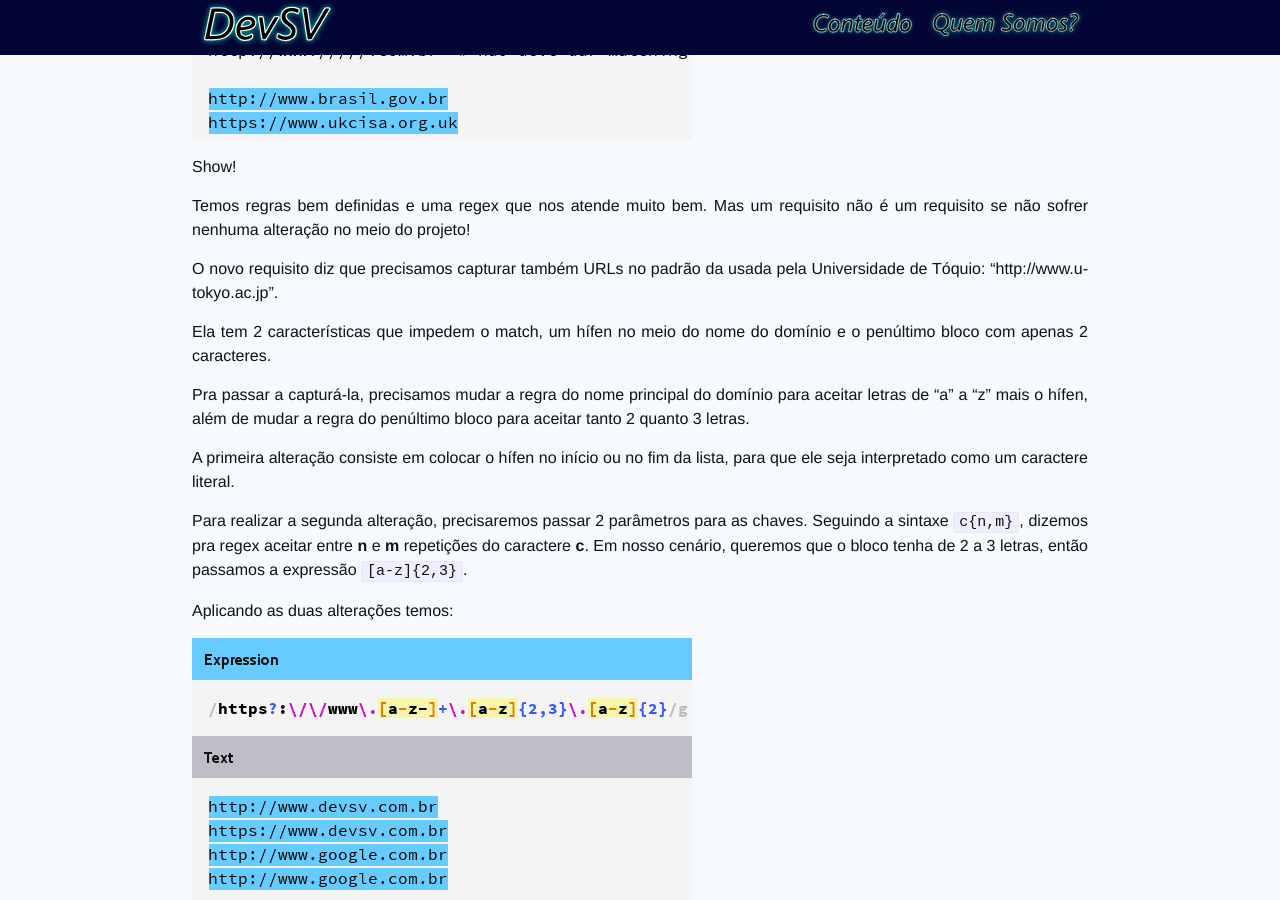
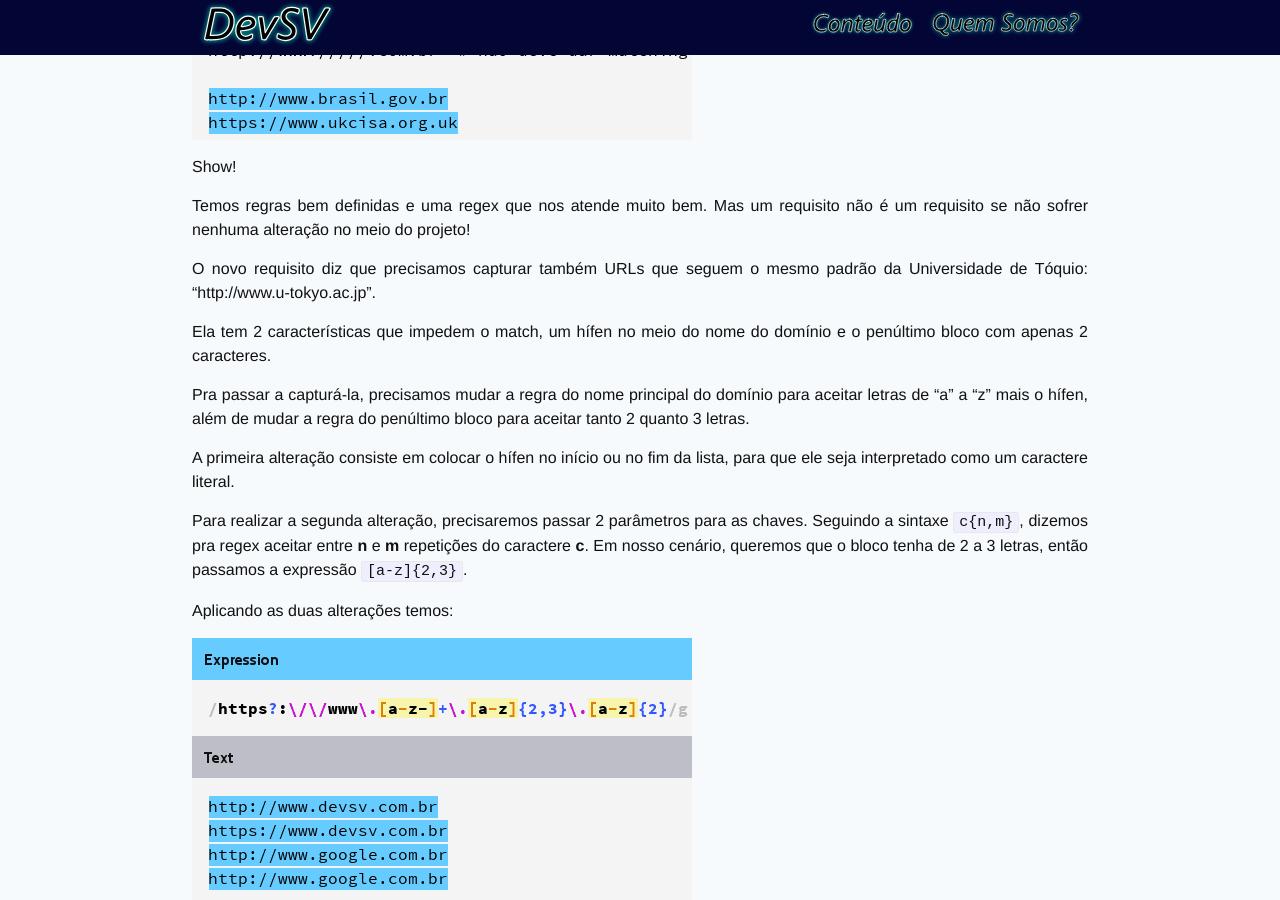
Before and after one commit to devsvbr/devsvbr.github.io, a Jekyll site: the page built from _posts/2017-04-04-falando-sobre-expressoes-regulares-ai-vem-as-chaves-chaves-chaves.md, in a window 1280 px wide and 900 px high, scrolled down 1958 px. Built offline with Jekyll 4.4.1, drawn with Linux system fonts in a browser that asks for light colours.

Commit message:
ajustando uma frase que estava estranha

```diff
--- a/_posts/2017-04-04-falando-sobre-expressoes-regulares-ai-vem-as-chaves-chaves-chaves.md
+++ b/_posts/2017-04-04-falando-sobre-expressoes-regulares-ai-vem-as-chaves-chaves-chaves.md
@@ -34,7 +34,7 @@ Show!
 
 Temos regras bem definidas e uma regex que nos atende muito bem. Mas um requisito não é um requisito se não sofrer nenhuma alteração no meio do projeto!
 
-O novo requisito diz que precisamos capturar também URLs no padrão da usada pela Universidade de Tóquio: "http://www.u-tokyo.ac.jp".
+O novo requisito diz que precisamos capturar também URLs que seguem o mesmo padrão da Universidade de Tóquio: "http://www.u-tokyo.ac.jp".
 
 Ela tem 2 características que impedem o match, um hífen no meio do nome do domínio e o penúltimo bloco com apenas 2 caracteres.
 
```
